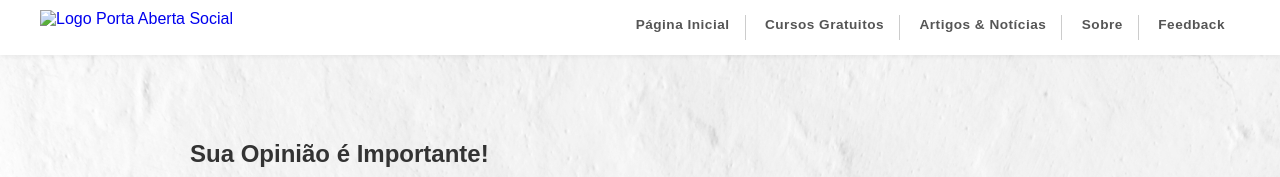
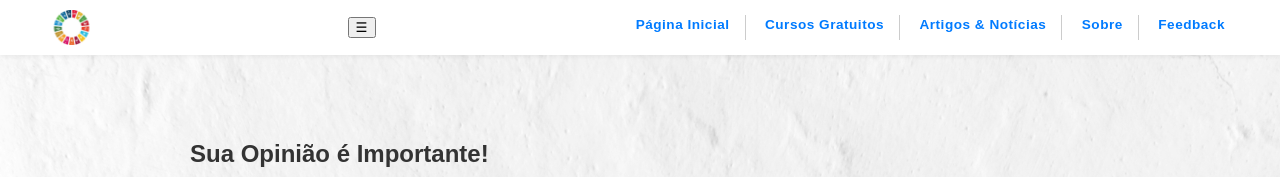
Before and after one commit to Gabriel-Longarfino/porta-aberta-social, a plain HTML site: page feedback.html in a window 1280 px wide. Shown: the top 177 px of the page. Drawn offline with Linux system fonts and the light colour scheme.

Commit message:
feedback.html

```diff
--- a/feedback.html
+++ b/feedback.html
@@ -11,14 +11,19 @@
    <header>
     <div class="header-container">
         <a href="index.html" class="logo-link">
-                <img src="caminho/para/seu-logo.png" alt="Logo Porta Aberta Social" class="logo-img">
+          <img src="img-cursos/logo.png" alt="Logo Porta Aberta Social" class="logo-img">
         </a>
-            <nav>
-             <a href="index.html" class="active-on-index">Página Inicial</a>
-             <a href="cursos.html" class="active-on-cursos">Cursos Gratuitos</a>
-             <a href="artigos.html" class="active-on-artigos">Artigos & Notícias</a>
-             <a href="sobre.html" class="active-on-sobre">Sobre</a>
-             <a href="feedback.html" class="active-on-feedback">Feedback</a>
+
+        <button class="menu-toggle" aria-label="Abrir menu de navegação">
+            &#9776;
+        </button>
+
+        <nav id="main-nav">
+          <a href="index.html" class="active">Página Inicial</a>
+          <a href="cursos.html" class="active">Cursos Gratuitos</a>
+          <a href="artigos.html" class="active">Artigos & Notícias</a>
+          <a href="sobre.html" class="active">Sobre</a>
+          <a href="feedback.html" class="active">Feedback</a>
         </nav>
     </div>
 </header>
@@ -74,13 +79,20 @@
         </div>
     </footer>
 
-</body>
-</html>
 
 </body>
-</html>
+<script>
+    // Este código é essencial para fazer o menu hambúrguer funcionar
+const menuToggle = document.querySelector('.menu-toggle');
+const mainNav = document.getElementById('main-nav');
+
+if (menuToggle && mainNav) {
+    menuToggle.addEventListener('click', () => {
+        mainNav.classList.toggle('open');
+    });
+}
+</script>
 
 
 
-</body>
 </html>
```
Lines whose indentation alone changed are shown as unchanged.
